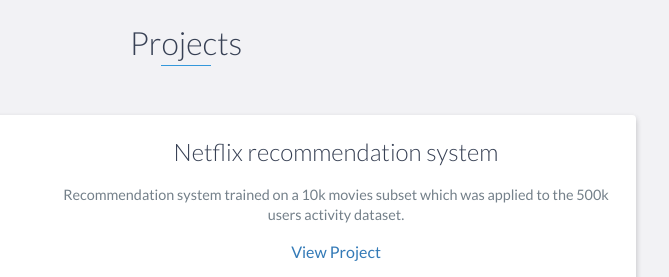
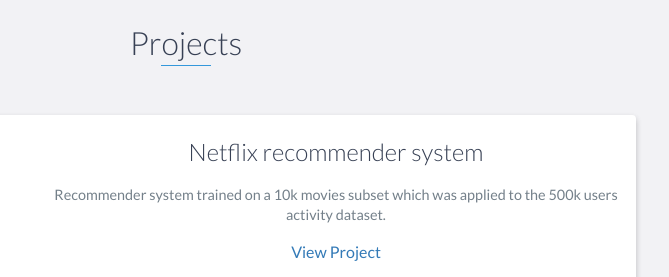
Before and after one commit to achernyshova/achernyshova.github.io, a website: page index.html in a window 1280 px wide. Shown: the part 1500-1777 px from the top of the page, 454-1123 px from the left. Drawn offline with nearby package versions, Linux system fonts and the light colour scheme.

Commit message:
minor changes

```diff
--- a/index.html
+++ b/index.html
@@ -187,9 +187,9 @@
                     </div>
                     <!-- End .project-image -->
                     <div class="project-info">
-                        <h3>Netflix recommendation system</h3>
+                        <h3>Netflix recommender system</h3>
                         <p>
-                            Recommendation system trained on a 10k movies subset which was applied to the 500k users activity dataset.
+                            Recommender system trained on a 10k movies subset which was applied to the 500k users activity dataset.
                         </p>
                         <a href="https://github.com/achernyshova/Movie-Recommender-System">View Project</a>
                     </div>
```
